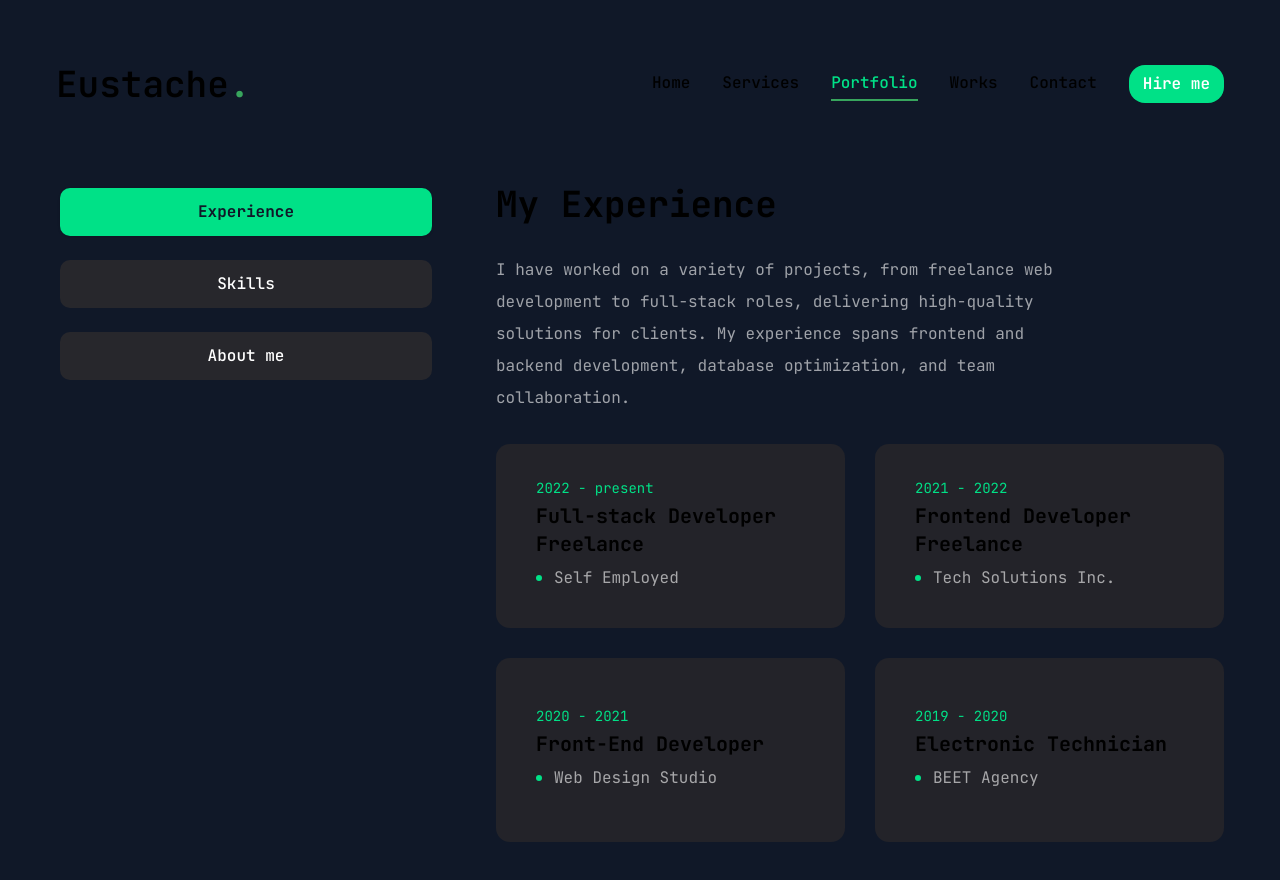
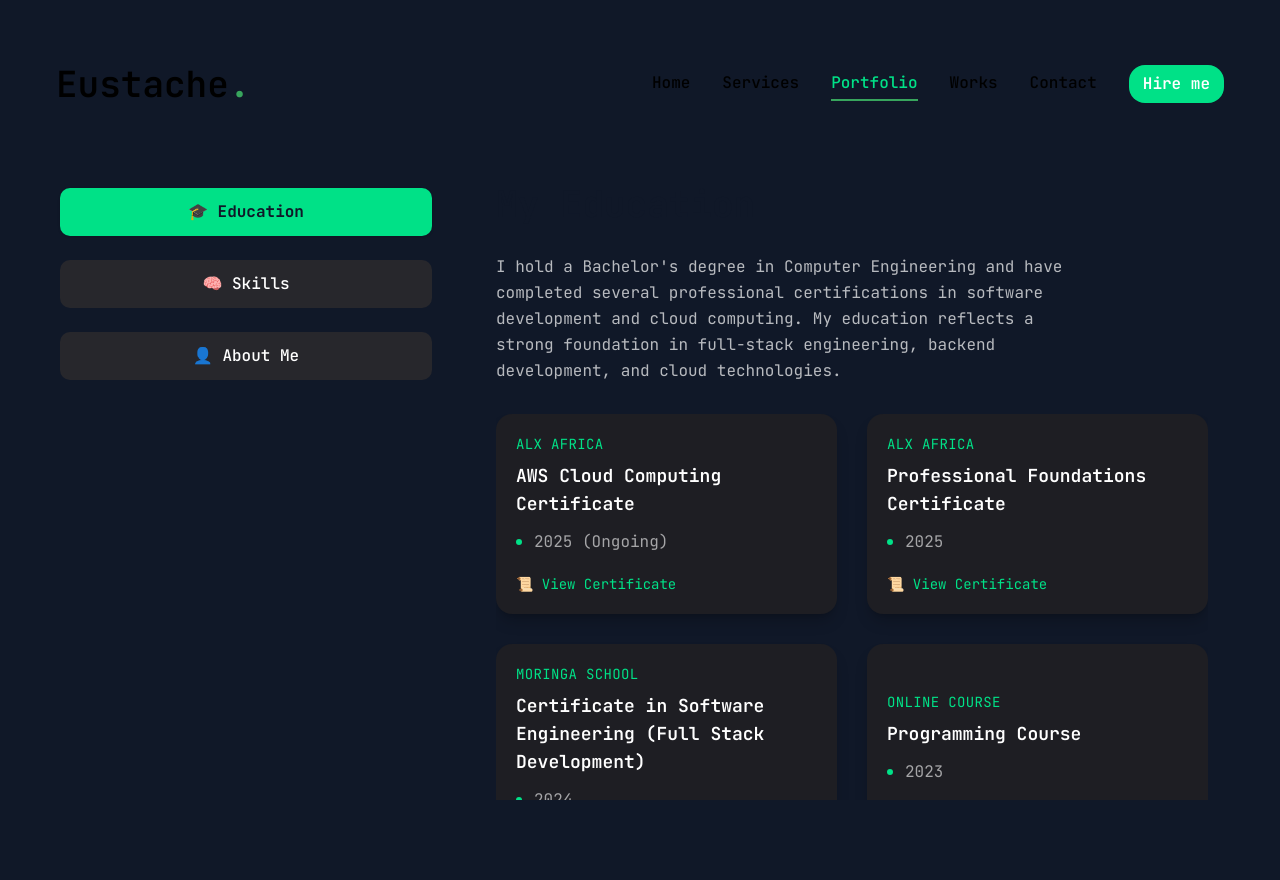
Before and after one commit to Eustachekamala/Portfolio-eustache, a Next.js app: page /portfolio in a window 1280 px wide. Shown: the top 880 px of the page. After the commit the page ends 800 px from the top, so only its background shows below. Built offline with nearby package versions, Linux system fonts and the light colour scheme.

Commit message:
updated the style for all the app

```diff
--- a/app/layout.jsx
+++ b/app/layout.jsx
@@ -19,8 +19,12 @@ export const metadata = {
 
 export default function RootLayout({ children }) {
   return (
-        <html lang="en" data-theme="dark">
-        <body className={jetbrainsMono.variable}>
+    <html
+      lang="en"
+      data-theme="dark"
+      className="overflow-hidden h-screen w-screen"
+    >
+      <body className={`${jetbrainsMono.variable} overflow-hidden h-screen w-screen`}>
         <Header />
         <PageTransition>{children}</PageTransition>
       </body>
--- a/app/portfolio/page.jsx
+++ b/app/portfolio/page.jsx
@@ -1,4 +1,5 @@
 "use client";
+import { useState } from "react";
 import {
   FaHtml5,
   FaCss3,
@@ -10,7 +11,6 @@ import {
   FaGitAlt,
   FaLeaf,
 } from "react-icons/fa";
-
 import {
   SiTailwindcss,
   SiLinux,
@@ -31,290 +31,232 @@ import { ScrollArea } from "../../components/ui/scroll-area";
 import { motion } from "framer-motion";
 import VideoModal from "../../components/VideoModal";
 
-//about data
+// 🔹 Modal for “Coming Soon”
+const ComingSoonModal = ({ isOpen, onClose }) => {
+  if (!isOpen) return null;
+  return (
+    <div className="fixed inset-0 bg-black/70 backdrop-blur-sm flex items-center justify-center z-50">
+      <motion.div
+        initial={{ opacity: 0, y: -30 }}
+        animate={{ opacity: 1, y: 0 }}
+        className="bg-[#1e1e23] p-6 rounded-2xl shadow-lg text-center max-w-sm w-full border border-white/10"
+      >
+        <h3 className="text-2xl font-semibold text-accent-500 mb-2">🚧 Coming Soon</h3>
+        <p className="text-white/70 text-sm mb-6">
+          This certificate is not yet available. Please check back later!
+        </p>
+        <button
+          onClick={onClose}
+          className="bg-accent-500 hover:bg-accent-400 text-white px-4 py-2 rounded-lg transition"
+        >
+          Close
+        </button>
+      </motion.div>
+    </div>
+  );
+};
+
+// 🔹 About data
 const about = {
-  title: "About me",
+  title: "About Me",
   description:
     "I am a passionate and detail-oriented software engineer with expertise in full-stack development, specializing in Java (Spring Boot) for backend and JavaScript (React) for frontend. With over 2 years of experience, I focus on building scalable, secure, and user-centric applications. Currently, I am expanding my skills in DevOps (Docker, CI/CD, AWS) and mobile development with Flutter to strengthen my full-stack and cloud expertise. I am fluent in English, French, and Swahili, and I am always eager to learn and adapt to new technologies.",
   info: [
+    { fieldName: "Name", fieldValue: "Eustache Kamala" },
+    { fieldName: "Phone", fieldValue: "(+254) 719 405 934" },
+    { fieldName: "Experience", fieldValue: "2+ Years" },
+    { fieldName: "Nationality", fieldValue: "Congolese" },
+    { fieldName: "Email", fieldValue: "eustachekamala.dev@gmail.com" },
+    { fieldName: "Freelance", fieldValue: "Available" },
+    { fieldName: "Languages", fieldValue: "English, French, Swahili" },
+  ],
+};
+
+// 🔹 Education data
+const education = {
+  icon: "/assets/resume/cap.svg",
+  title: "My Education",
+  description:
+    "I hold a Bachelor's degree in Computer Engineering and have completed several professional certifications in software development and cloud computing. My education reflects a strong foundation in full-stack engineering, backend development, and cloud technologies.",
+  items: [
     {
-      fieldName: "Name",
-      fieldValue: "Eustache Kamala",
+      institution: "ALX Africa",
+      degree: "AWS Cloud Computing Certificate",
+      duration: "2025 (Ongoing)",
+      certificateLink: "", // ⛔ Not yet available
     },
     {
-      fieldName: "Phone",
-      fieldValue: "(+254) 719 405 934",
+      institution: "ALX Africa",
+      degree: "Professional Foundations Certificate",
+      duration: "2025",
+      certificateLink: "/assets/certificates/alx-professional-foundations.png",
     },
     {
-      fieldName: "Experience",
-      fieldValue: "2+ Years",
+      institution: "Moringa School",
+      degree: "Certificate in Software Engineering (Full Stack Development)",
+      duration: "2024",
+      certificateLink: "",
     },
     {
-      fieldName: "Nationality",
-      fieldValue: "Congolese",
+      institution: "Online Course",
+      degree: "Programming Course",
+      duration: "2023",
+      certificateLink: "",
     },
     {
-      fieldName: "Email",
-      fieldValue: "eustachekamala.dev@gmail.com",
-    },
-    {
-      fieldName: "Freelance",
-      fieldValue: "Available",
-    },
-    {
-      fieldName: "Languages",
-      fieldValue: "English, French, Swahili",
+      institution: "Official University Of Ruwenzori",
+      degree: "Bachelor's Degree in Computer Engineering",
+      duration: "2018 - 2021",
+      certificateLink: "",
     },
   ],
 };
 
-// experience data
-const experience = {
-  icon: "/assets/resume/badge.svg",
-  title: "My Experience",
-  description:
-    "I have worked on a variety of projects, from freelance web development to full-stack roles, delivering high-quality solutions for clients. My experience spans frontend and backend development, database optimization, and team collaboration.",
-  items: [
-    {
-      company: "Self Employed",
-      position: "Full-stack Developer Freelance",
-      duration: "2022 - present",
-    },
-    {
-      company: "Tech Solutions Inc.",
-      position: "Frontend Developer Freelance",
-      duration: "2021 - 2022",
-    },
-    {
-      company: "Web Design Studio",
-      position: "Front-End Developer",
-      duration: "2020 - 2021",
-    },
-    {
-      company: "BEET Agency",
-      position: "Electronic Technician",
-      duration: "2019 - 2020",
-    },
-  ],
-};
-
-// // education
-// const education = {
-//   icon: "/assets/resume/cap.svg",
-//   title: "My Education",
-//   description:
-//     "I hold a Bachelor's degree in Computer Engineering and have completed various certifications in software development, including a Full Stack Web Development program at Moringa School.",
-//   items: [
-//     {
-//       institution: "Moringa School",
-//       degree: "Certificate in Software Engineering",
-//       duration: "2024",
-//     },
-//     {
-//       institution: "Online Course",
-//       degree: "Programming Course",
-//       duration: "2023",
-//     },
-//     {
-//       institution: "Beni Future",
-//       degree: "Front-End Track",
-//       duration: "2022",
-//     },
-//     {
-//       institution: "Official University Of Ruwenzori",
-//       degree: "Bachelor's Degree in Computer Engineering",
-//       duration: "2018 - 2021",
-//     },
-//   ],
-// };
-
-//Skills data
+// 🔹 Skills data (unchanged)
 const skills = {
   title: "My Skills",
   description:
     "I specialize in a wide range of technologies, including frontend and backend development, database management, and design tools. My skills enable me to build robust, scalable, and user-friendly applications.",
   skillList: [
-    {
-      icon: <FaHtml5 />,
-      name: "HTML5",
-    },
-    {
-      icon: <FaCss3 />,
-      name: "CSS3",
-    },
-    {
-      icon: <FaJs />,
-      name: "JavaScript",
-    },
-    {
-      icon: <FaReact />,
-      name: "React.js",
-    },
-    {
-      icon: <SiRedux />,
-      name: "Redux",
-    },
-    {
-      icon: <SiTailwindcss />,
-      name: "Tailwind CSS",
-    },
-    {
-      icon: <FaNode />,
-      name: "Node.js",
-    },
-    {
-      icon: <FaJava />,
-      name: "Java",
-    },
-    {
-      icon: <FaLeaf />,
-      name: "Spring Boot",
-    },
-    {
-      icon: <FaFigma />,
-      name: "Figma",
-    },
-    {
-      icon: <FaGitAlt />,
-      name: "Git",
-    },
-    {
-      icon: <SiLinux />,
-      name: "Linux",
-    },
-    {
-      icon: <SiMongodb />,
-      name: "MongoDB",
-    },
-    {
-      icon: <SiPostgresql />,
-      name: "PostgreSQL",
-    },
-    {
-      icon: <SiPostman />,
-      name: "Postman",
-    },
-    {
-      icon: <SiTypescript />,
-      name: "TypeScript",
-    },
+    { icon: <FaHtml5 />, name: "HTML5" },
+    { icon: <FaCss3 />, name: "CSS3" },
+    { icon: <FaJs />, name: "JavaScript" },
+    { icon: <FaReact />, name: "React.js" },
+    { icon: <SiRedux />, name: "Redux" },
+    { icon: <SiTailwindcss />, name: "Tailwind CSS" },
+    { icon: <FaNode />, name: "Node.js" },
+    { icon: <FaJava />, name: "Java" },
+    { icon: <FaLeaf />, name: "Spring Boot" },
+    { icon: <FaFigma />, name: "Figma" },
+    { icon: <FaGitAlt />, name: "Git" },
+    { icon: <SiLinux />, name: "Linux" },
+    { icon: <SiMongodb />, name: "MongoDB" },
+    { icon: <SiPostgresql />, name: "PostgreSQL" },
+    { icon: <SiPostman />, name: "Postman" },
+    { icon: <SiTypescript />, name: "TypeScript" },
   ],
 };
+
 const videoUrl = "";
 
 const Resume = () => {
+  const [isModalOpen, setIsModalOpen] = useState(false);
+
   return (
     <motion.div
       initial={{ opacity: 0 }}
       animate={{
         opacity: 1,
-        transition: {
-          delay: 0.15,
-          duration: 0.4,
-          ease: "easeIn",
-        },
+        transition: { delay: 0.15, duration: 0.4, ease: "easeIn" },
       }}
       className="min-h-[80vh] flex items-center justify-center py-12 xl:py-0"
     >
-      <div className="container mx-auto">
-        <Tabs defaultValue="experience" className="flex flex-col justify-between xl:flex-row gap-[60px]">
+      <ComingSoonModal isOpen={isModalOpen} onClose={() => setIsModalOpen(false)} />
+
+      <div className="container mx-auto px-4">
+        <Tabs
+          defaultValue="education"
+          className="flex flex-col justify-between xl:flex-row gap-[60px]"
+        >
+          {/* Sidebar */}
           <TabsList className="flex flex-col w-full max-w-[380px] mx-auto xl:mx-0 gap-6">
-            <TabsTrigger value="experience">Experience</TabsTrigger>
-            {/*<TabsTrigger value="education">Education</TabsTrigger>*/}
-            <TabsTrigger value="skills">Skills</TabsTrigger>
-            <TabsTrigger value="about">About me</TabsTrigger>
+            <TabsTrigger value="education">🎓 Education</TabsTrigger>
+            <TabsTrigger value="skills">🧠 Skills</TabsTrigger>
+            <TabsTrigger value="about">👤 About Me</TabsTrigger>
           </TabsList>
-          {/**content */}
-          <div className="min-h[70vh] w-full">
-            {/**experience */}
-            <TabsContent className="w-full" value="experience">
+
+          {/* Main content */}
+          <div className="min-h-[70vh] w-full">
+            {/* Education Section */}
+            <TabsContent className="w-full" value="education">
               <div className="flex flex-col gap-[30px] text-center xl:text-left">
-                <h3 className="text-4xl font-bold">{experience.title}</h3>
-                <p className="max-w-[600px] text-white/60 mx-auto xl:mx-0">{experience.description}</p>
-                <ScrollArea className="h-[400px] w-full">
+                <h3 className="text-4xl font-bold text-accent-foreground">{education.title}</h3>
+                <p className="max-w-[600px] text-white/70 mx-auto xl:mx-0 leading-relaxed">
+                  {education.description}
+                </p>
+
+                <ScrollArea className="h-[400px] w-full pr-4">
                   <ul className="grid grid-cols-1 lg:grid-cols-2 gap-[30px]">
-                    {experience.items.map((item, index) => {
-                      return (
-                        <li key={index} className="p-4 bg-[#232329] h-[184px] py-6 px-10 rounded-xl flex flex-col justify-center items-center lg:items-start gap-1">
-                          <span className="text-sm text-accent-500">{item.duration}</span>
-                          <h3 className="text-xl font-bold max-[260px] min-[60px] text-center lg:text-left">{item.position}</h3>
-                          {/**dot */}
-                          <div className="flex items-center gap-3">
+                    {education.items.map((item, index) => (
+                      <li
+                        key={index}
+                        className="p-5 bg-[#1e1e23] hover:bg-[#2a2a32] transition-all h-auto min-h-[200px] rounded-2xl flex flex-col justify-center items-center lg:items-start gap-2 shadow-lg shadow-black/20"
+                      >
+                        <span className="text-sm text-accent-500 tracking-wide uppercase">
+                          {item.institution}
+                        </span>
+                        <h3 className="text-lg font-semibold text-white text-center lg:text-left">
+                          {item.degree}
+                        </h3>
+                        <div className="flex items-center gap-3 text-white/60">
                           <span className="w-[6px] h-[6px] bg-accent-500 rounded-full"></span>
-                            <p className="text-white/60">{item.company}</p>
+                          <p>{item.duration}</p>
                         </div>
+
+                        {/* 🔹 Certificate or Coming Soon */}
+                        {item.certificateLink ? (
+                          <a
+                            href={item.certificateLink}
+                            target="_blank"
+                            rel="noopener noreferrer"
+                            className="mt-2 text-sm text-accent-500 hover:text-accent-400 underline-offset-2 hover:underline transition"
+                          >
+                            📜 View Certificate
+                          </a>
+                        ) : (
+                          <button
+                            onClick={() => setIsModalOpen(true)}
+                            className="mt-2 text-sm text-accent-500 hover:text-accent-400 underline-offset-2 hover:underline transition"
+                          >
+                            📜 View Certificate
+                          </button>
+                        )}
                       </li>
-                      );
-                    })}
+                    ))}
                   </ul>
                 </ScrollArea>
               </div>
             </TabsContent>
-            {/**education */}
-            {/*<TabsContent className="w-full" value="education">*/}
-            {/*  <div className="flex flex-col gap-[30px] text-center xl:text-left">*/}
-            {/*    <h3 className="text-4xl font-bold">{education.title}</h3>*/}
-            {/*    <p className="max-w-[600px] text-white/60 mx-auto xl:mx-0">{education.description}</p>*/}
-            {/*    <ScrollArea className="h-[400px] w-full">*/}
-            {/*      <ul className="grid grid-cols-1 lg:grid-cols-2 gap-[30px]">*/}
-            {/*        {education.items.map((item, index) => {*/}
-            {/*          return (*/}
-            {/*            <li key={index} className="p-4 bg-[#232329] h-[184px] py-6 px-10 rounded-xl flex flex-col justify-center items-center lg:items-start gap-1">*/}
-            {/*              <span className="text-sm text-accent-500">{item.institution}</span>*/}
-            {/*              <h3 className="text-xl font-bold max-[260px] min-[60px] text-center lg:text-left">{item.degree}</h3>*/}
-            {/*              /!**dot *!/*/}
-            {/*              <div className="flex items-center gap-3">*/}
-            {/*                <span className="w-[6px] h-[6px] bg-accent-500 rounded-full"></span>*/}
-            {/*                <p className="text-white/60">{item.duration}</p>*/}
-            {/*              </div>*/}
-            {/*            </li>*/}
-            {/*          );*/}
-            {/*        })}*/}
-            {/*      </ul>*/}
-            {/*    </ScrollArea>*/}
-            {/*  </div>*/}
-            {/*</TabsContent>*/}
-
-            {/**Skills */}
+            {/* Skills Section */}
             <TabsContent className="w-full" value="skills">
               <div className="flex flex-col gap-[30px]">
-                <div className="flex flex-col gap-[30px] text-center xl:text-left">
+                <div className="text-center xl:text-left space-y-4">
                   <h3 className="text-4xl font-bold">{skills.title}</h3>
-                  <p className="max-w-[600px] text-white/60 mx-auto xl:mx-0">{skills.description}</p>
+                  <p className="max-w-[600px] text-white/70 mx-auto xl:mx-0 leading-relaxed"> {skills.description} </p>
                   </div>
-                <ul className="grid grid-cols-2 sm:grid-cols-3 md:grid-cols-8 xl:gap-[30px] gap-4">
-                  {skills.skillList.map((skill, index) => {
-                    return (
-                      <li className="flex items-center gap-4" key={index}>
+                  <ul className="grid grid-cols-3 sm:grid-cols-4 md:grid-cols-6 lg:grid-cols-8 gap-5 xl:gap-[30px]"> {skills.skillList.map((skill, index) => ( <li key={index} className="flex justify-center">
                     <TooltipProvider delayDuration={100}>
                       <Tooltip>
-                            <TooltipTrigger className="w-full h-[80px] bg-[#232329] rounded-xl flex justify-center items-center group">
-                              <div className="text-4xl group-hover:text-accent-500 transition-all duration-500">{skill.icon}</div>
-                            </TooltipTrigger>
-                            <TooltipContent>
-                              <p className="text-primary uppercase bg-white px-4 rounded-lg">{skill.name}</p>
-                            </TooltipContent>
-                          </Tooltip>
-                        </TooltipProvider>
-                      </li>
-                    );
-                  })}
+                        <TooltipTrigger className="w-[80px] h-[80px] bg-[#232329] hover:bg-[#2c2c33] rounded-xl flex justify-center items-center group transition-all shadow-md shadow-black/20">
+                        <div className="text-4xl group-hover:text-accent-500 transition-all duration-300"> {skill.icon} </div>
+                        </TooltipTrigger> <TooltipContent> <p className="text-primary uppercase bg-white/90 text-black text-xs px-3 py-1 rounded-lg font-medium"> {skill.name} </p>
+                        </TooltipContent> </Tooltip> </TooltipProvider> </li> ))}
                   </ul>
                 </div>
           </TabsContent>
-            {/**About me */}
+          {/* About Me Section */}
           <TabsContent className="w-full text-center xl:text-left" value="about">
             <div className="flex flex-col gap-[30px]">
-                <h3 className="text-4xl font-bold">{about.title}</h3>
-                <p className="max-w-[600px] text-white/60 mx-auto xl:mx-0">{about.description}</p>
-                  {/* Video OR Coming Soon */}
+              {/* Title */}
+              <h3 className="text-4xl font-bold text-accent-foreground">
+                {about.title}
+              </h3>
+
+              {/* Description */}
+              <p className="max-w-[600px] text-white/70 mx-auto xl:mx-0 leading-relaxed">
+                {about.description}
+              </p>
+
+              {/* Elevator Pitch Video */}
               <div className="max-w-2xl mx-auto">
                 {videoUrl ? (
                   <VideoModal
                     videoUrl={videoUrl}
                     trigger={
                       <div className="w-full aspect-video bg-black/20 rounded-2xl flex items-center justify-center cursor-pointer hover:bg-black/40 transition">
-                                      <span className="text-white font-semibold p-4">▶ Play Elevator Pitch</span>
+                        <span className="text-white font-semibold p-4">
+                          ▶ Play Elevator Pitch
+                        </span>
                       </div>
                     }
                   />
@@ -324,18 +266,22 @@ const Resume = () => {
                   </div>
                 )}
               </div>
+
+              {/* Personal Info */}
               <ul className="grid grid-cols-1 xl:grid-cols-2 gap-y-6 max-w-[700px] mx-auto xl:mx-0">
-                  {about.info.map((item, index) => {
-                    return (
-                      <li key={index} className="flex items-center justify-center xl:justify-start gap-2">
+                {about.info.map((item, index) => (
+                  <li
+                    key={index}
+                    className="flex items-center justify-center xl:justify-start gap-2"
+                  >
                     <span className="text-white/60">{item.fieldName}:</span>
-                        <span className="text-md">{item.fieldValue}</span>
+                    <span className="text-md text-white">{item.fieldValue}</span>
                   </li>
-                    );
-                  })}
+                ))}
               </ul>
             </div>
           </TabsContent>
+
           </div>
         </Tabs>
       </div>
--- a/app/services/page.jsx
+++ b/app/services/page.jsx
@@ -18,12 +18,18 @@ const services = [
             "I create modern, responsive, and dynamic user interfaces with React. I prioritize performance, accessibility, and delivering intuitive user experiences.",
         href: "#frontend-development",
     },
+    // {
+    //     num: "03",
+    //     title: "Mobile Development",
+    //     description:
+    //         "I develop cross-platform mobile applications using Flutter, ensuring smooth performance and consistent design across Android and iOS devices.",
+    //     href: "#mobile-development",
+    // },
     {
         num: "03",
-        title: "Mobile Development",
-        description:
-            "I develop cross-platform mobile applications using Flutter, ensuring smooth performance and consistent design across Android and iOS devices.",
-        href: "#mobile-development",
+        title: "UI/UX Design",
+        description: "I design intuitive and engaging interfaces that prioritize user experience and aesthetics. Every detail is crafted to align with your vision and user needs.",
+        href: "#ui-ux-design",
     },
     {
         num: "04",
@@ -32,18 +38,12 @@ const services = [
             "I implement CI/CD pipelines, containerization with Docker, and cloud deployment on AWS to deliver reliable, scalable, and production-ready applications.",
         href: "#devops-cloud",
     },
-    {
-        num: "05",
-        title: "UI/UX Design",
-        description: "I design intuitive and engaging interfaces that prioritize user experience and aesthetics. Every detail is crafted to align with your vision and user needs.",
-        href: "#ui-ux-design",
-    },
-    {
-        num: "06",
-        title: "Software Engineering & System Design",
-        description: "I apply core software engineering principles, including clean architecture, object-oriented design, and system design patterns, to build maintainable and scalable solutions.",
-        href: "#software-engineering"
-    }
+    // {
+    //     num: "06",
+    //     title: "Software Engineering & System Design",
+    //     description: "I apply core software engineering principles, including clean architecture, object-oriented design, and system design patterns, to build maintainable and scalable solutions.",
+    //     href: "#software-engineering"
+    // }
 ];
 
 const Services = () => {
--- a/components/Header.jsx
+++ b/components/Header.jsx
@@ -5,7 +5,7 @@ import MobileNav from "./MobileNav";
 
 function Header() {
     return (
-        <header className="py-8 xl:py-12">
+        <header className="xl:py-12">
             <div className="container mx-auto flex justify-between items-center">
                 {/**Logo */}
                 <Link href="/">
--- a/components/Stats.jsx
+++ b/components/Stats.jsx
@@ -12,9 +12,9 @@ const Stats = () => {
   ];
 
   return (
-    <section className="pt-4 pb-12 xl:pt-0 xl:pb-0">
+    <section className="pt-4 xl:pt-0 xl:pb-0">
       <div className="container mx-auto">
-        <div className="flex flex-wrap gap-6 max-w-[80vw] mx-auto xl:max-w-none">
+        <div className="flex flex-wrap gap-4 max-w-[80vw] mx-auto xl:max-w-none">
           {stats.map((item, index) => (
             <div
               key={index}
```
Also changed, not shown: app/page.jsx (+7 -8 lines), public/assets/certificates/alx-professional-foundations.png (added), public/favicon.png. Lines whose indentation alone changed are shown as unchanged.
